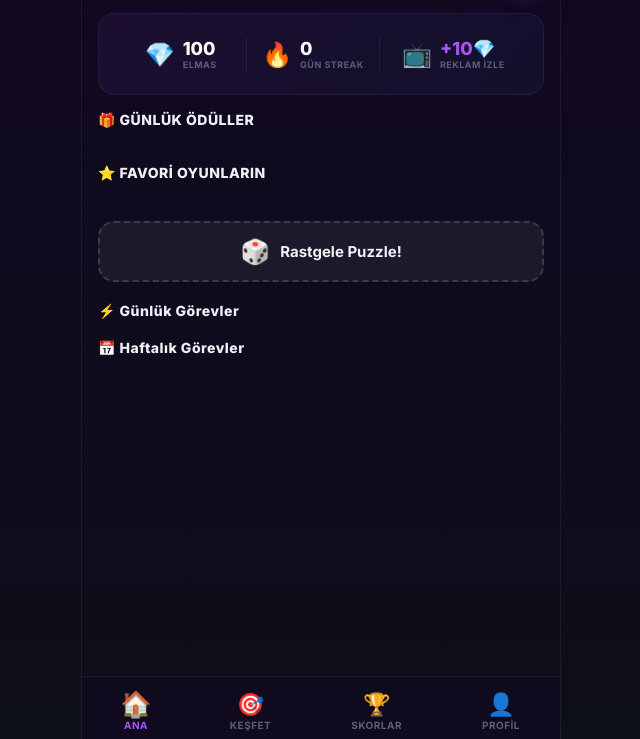
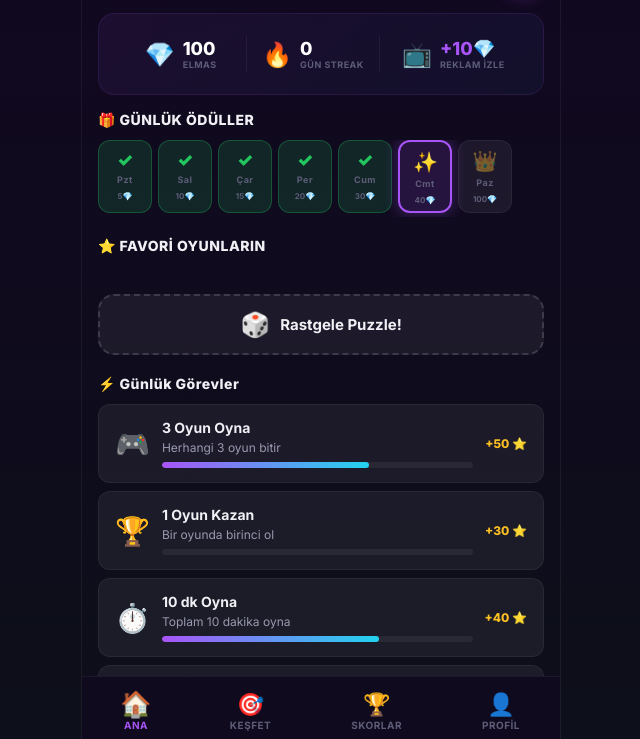
Before and after one commit to onur33360-dev/puzzlehub, a plain HTML site: page index.html in a window 1280 px wide. Shown: the part 61-800 px from the top of the page, without its empty margins (319-959 px from the left). Drawn offline with Linux system fonts and the light colour scheme.

Commit message:
FIX: Scriptler sirali yukleniyor, DOMContentLoaded yerine aninda init - ana sayfa icerik render sorunu cozuldu

```diff
--- a/app.js
+++ b/app.js
@@ -776,7 +776,9 @@ function showToast(msg) {
 
 // ==================== BAŞLANGIÇ ====================
 
-document.addEventListener('DOMContentLoaded', () => {
+// app.js en son yükleniyor (games.js → reels.js → app.js)
+// Bu noktada DOM zaten hazır
+(function initApp() {
   DiamondSystem.updateUI();
   PlusSystem.updateUI();
   renderHome();
@@ -791,4 +793,4 @@ document.addEventListener('DOMContentLoaded', () => {
   // Update eco-streak
   const ecoStreak = document.getElementById('eco-streak');
   if (ecoStreak) ecoStreak.textContent = streakCount || '0';
-});
+})();
--- a/index.html
+++ b/index.html
@@ -318,7 +318,6 @@
 
   <script>
     // === CACHE KILLER v2 ===
-    // 1. SW temizle
     (async function(){
       if('serviceWorker' in navigator){
         const regs=await navigator.serviceWorker.getRegistrations();
@@ -330,12 +329,19 @@
       }
     })();
 
-    // 2. Dinamik cache-busting ile scriptleri yükle
+    // Sıralı yükleme: games.js → reels.js → app.js
     const _v = Date.now();
-    ['app.js','games.js','reels.js'].forEach(f=>{
-      const s=document.createElement('script');
-      s.src=f+'?v='+_v;
+    function loadScript(src, cb) {
+      const s = document.createElement('script');
+      s.src = src + '?v=' + _v;
+      s.onload = cb || function(){};
+      s.onerror = function(){ console.error('Script yüklenemedi: ' + src); if(cb) cb(); };
       document.body.appendChild(s);
+    }
+    loadScript('games.js', function(){
+      loadScript('reels.js', function(){
+        loadScript('app.js');
+      });
     });
   </script>
 </body>
```
